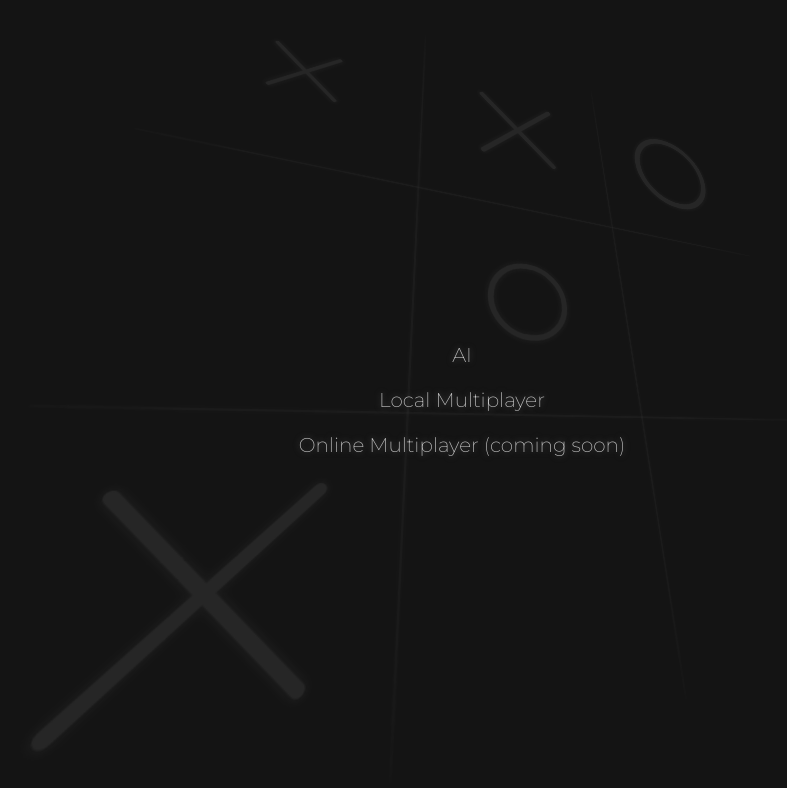
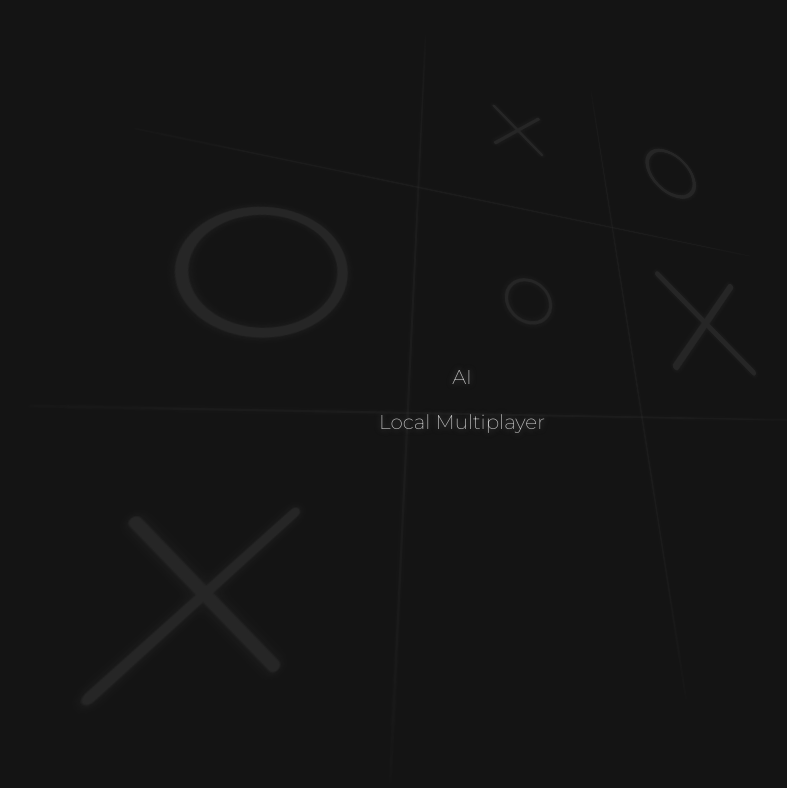
Before and after one commit to gvnlm/infinite-tic-tac-toe, a React (Vite) app in the folder frontend/: page / in a window 1280 px wide. Shown: the top 788 px of the page, without its empty margins (178-965 px from the left). Built offline with nearby package versions, Linux system fonts and the light colour scheme.

Commit message:
Remove "Online Multiplayer" placeholder

```diff
--- a/frontend/components/Home.jsx
+++ b/frontend/components/Home.jsx
@@ -9,7 +9,6 @@ const Home = ({ onClickAI, onClickLocalMultiplayer }) => {
       <div className="game-mode-buttons">
         <GameModeButton text="AI" onClick={onClickAI} />
         <GameModeButton text="Local Multiplayer" onClick={onClickLocalMultiplayer} />
-        <GameModeButton text="Online Multiplayer (coming soon)" />
       </div>
     </div>
   );
```
